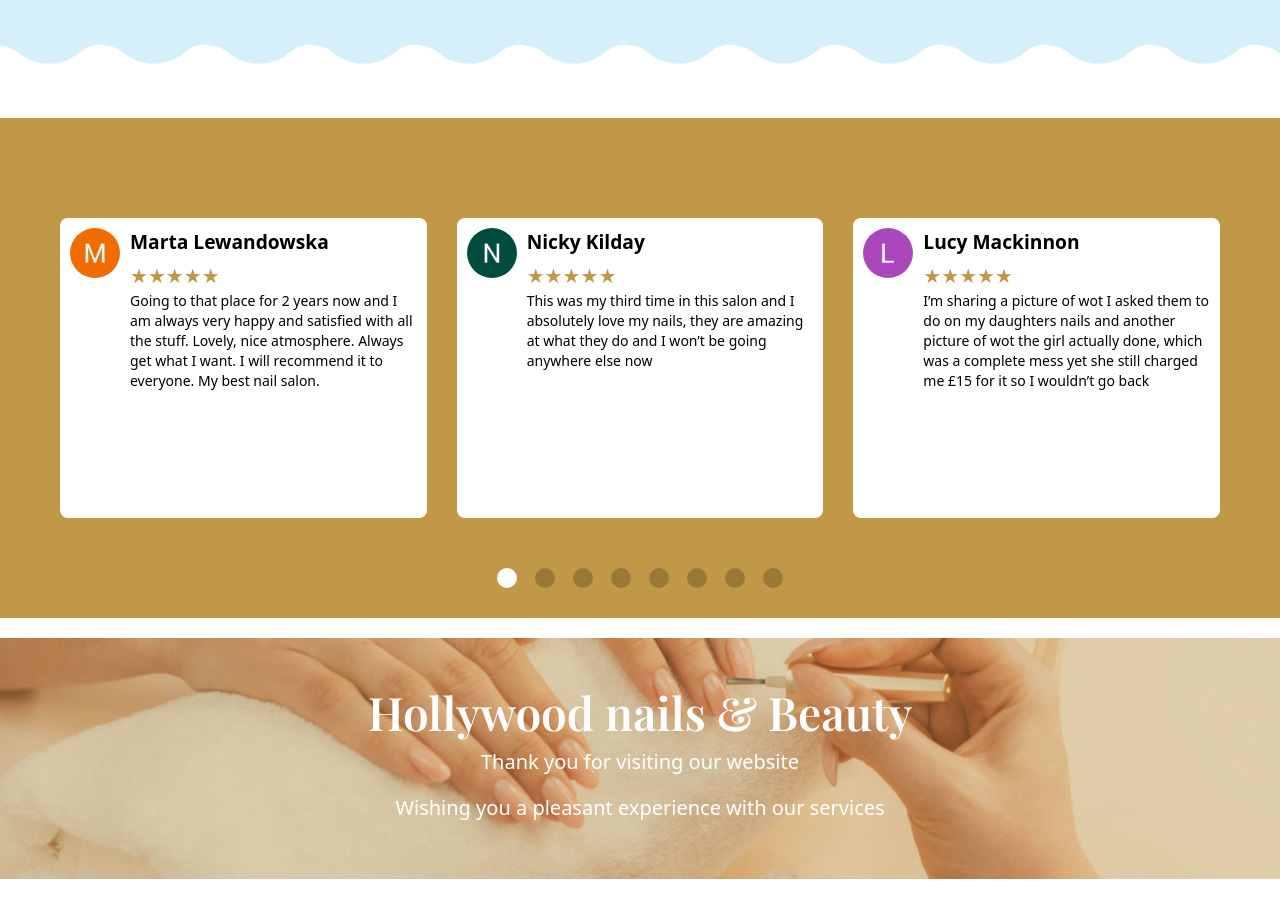
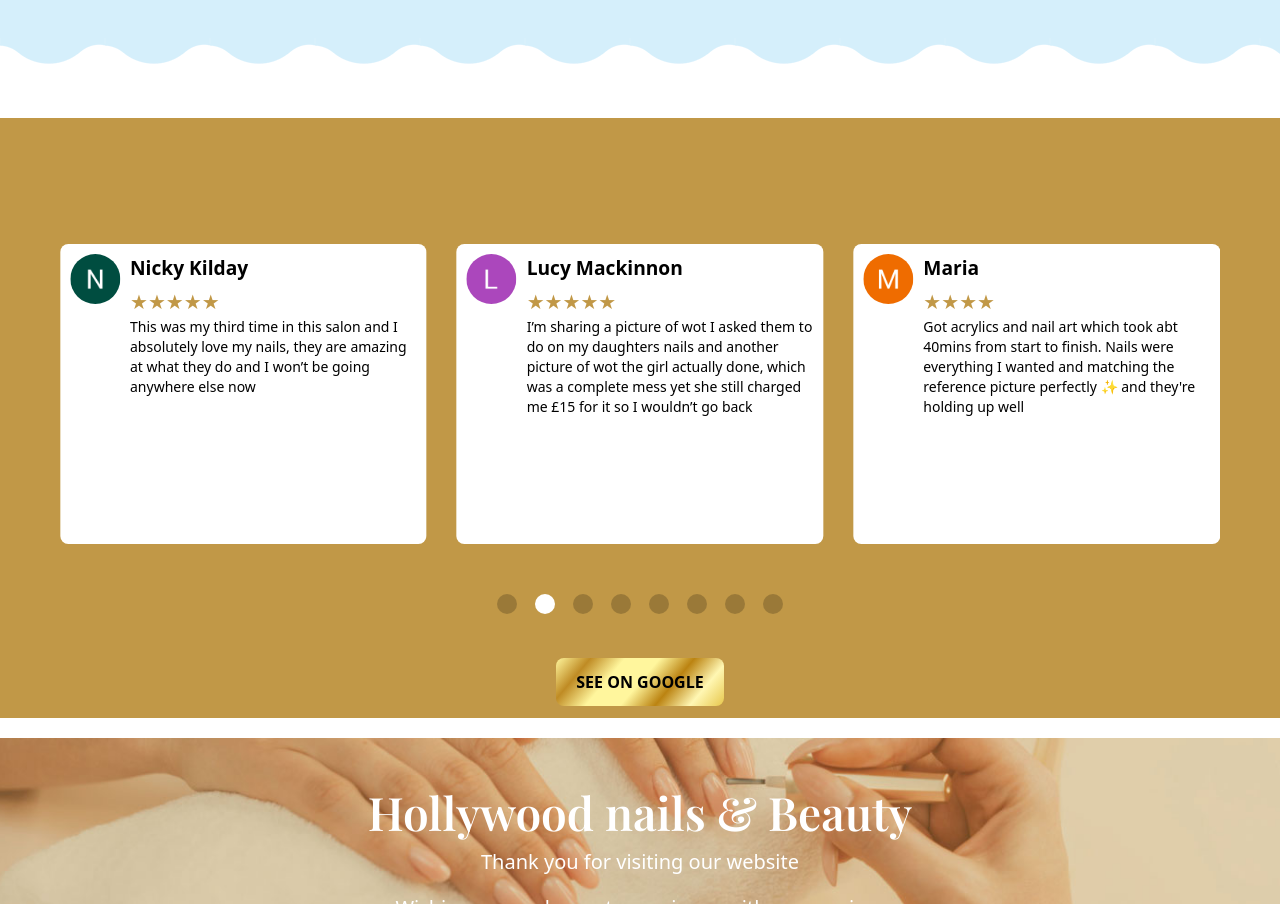
Before and after one commit to kenn0419/nail, a React (Vite) app: page / in a window 1280 px wide. Shown: the part 1896-2800 px from the top of the page. Built offline with nearby package versions, Linux system fonts and the light colour scheme; a web font is replaced by a local one.

Commit message:
eighth commit

```diff
--- a/src/App.jsx
+++ b/src/App.jsx
@@ -2,7 +2,7 @@ import { Route, Routes, useLocation } from "react-router-dom"
 import path from "./utils/path"
 import './App.css'
 import './index.css'
-import { About, Booking, Contact, FormConfirm, Home, PickDate, Public, Service, Team } from "./public"
+import { About, Booking, Contact, FormConfirm, Home, PickDate, Public, Service, Team, Thanks } from "./public"
 import { Bounce, ToastContainer } from "react-toastify"
 import 'react-toastify/dist/ReactToastify.css';
 import { useEffect, useState } from "react"
@@ -26,6 +26,7 @@ function App() {
           <Route path={path.BOOK} element={<Booking />} />
           <Route path={path.PICK_DATE} element={<PickDate />} />
           <Route path={path.CONFIRM} element={<FormConfirm />} />
+          <Route path={path.THANK} element={<Thanks />} />
         </Route>
       </Routes>
       <ToastContainer
--- a/src/components/Feedback.jsx
+++ b/src/components/Feedback.jsx
@@ -1,6 +1,6 @@
 import React from 'react';
 import { Swiper, SwiperSlide } from 'swiper/react';
-import { Navigation, Pagination } from 'swiper/modules';
+import { Navigation, Pagination, Autoplay } from 'swiper/modules';
 import 'swiper/css';
 import 'swiper/css/pagination';
 import 'swiper/css/navigation';
@@ -98,7 +98,11 @@ const Feedback = () => {
                     768: { slidesPerView: 1, spaceBetween: 20 },
                     1024: { slidesPerView: 3, spaceBetween: 30 },
                 }}
-                modules={[Navigation, Pagination]}
+                autoplay={{
+                    delay: 3000,
+                    disableOnInteraction: false,
+                }}
+                modules={[Navigation, Pagination, Autoplay]}
             >
                 {testimonials.map((testimonial, index) => (
                     <SwiperSlide key={index}>
--- a/src/public/FormConfirm.jsx
+++ b/src/public/FormConfirm.jsx
@@ -1,8 +1,11 @@
 import axios from "axios";
 import { useState } from "react";
+import { useNavigate } from "react-router-dom";
 import { toast } from "react-toastify";
+import path from "../utils/path";
 
 const FormConfirm = () => {
+    const navigate = useNavigate();
     const [name, setName] = useState('');
     const [phone, setPhone] = useState('');
     const [email, setEmail] = useState('');
@@ -29,7 +32,8 @@ const FormConfirm = () => {
             });
 
             if (response.data.status === 'success') {
-                toast.success(response.data.message)
+                // toast.success(response.data.message)
+                navigate(`/${path.THANK}`);
             }
         } catch (error) {
             console.error('Error:', error);
--- a/src/public/Home.jsx
+++ b/src/public/Home.jsx
@@ -1,5 +1,6 @@
 import React from 'react'
 import { AboutComponent, Banner, Contact, Feedback, NewLetter, Service } from '../components'
+import { Link } from 'react-router-dom'
 
 const Home = () => {
     return (
@@ -7,8 +8,9 @@ const Home = () => {
             <Banner />
             <AboutComponent showImage={true} />
             <Service />
-            <div className='bg-main h-[500px] flex justify-center items-center'>
+            <div className='bg-main h-[600px] flex flex-col justify-center items-center py-3'>
                 <Feedback />
+                <Link to={`https://www.google.com/maps/place/Hollywood+nails/@55.934233,-3.470223,464m/data=!3m2!1e3!4b1!4m6!3m5!1s0x4887db4a36eafa61:0xcaff735c2ae41d80!8m2!3d55.93423!4d-3.4676481!16s%2Fg%2F11fd5738jg?entry=ttu&g_ep=EgoyMDI0MDkxNi4wIKXMDSoASAFQAw%3D%3D`} className='bg-button px-5 py-3 rounded-lg text-[#000] font-semibold uppercase'>See on Google</Link>
             </div>
             {/* <Contact /> */}
             <NewLetter />
--- a/src/public/Public.jsx
+++ b/src/public/Public.jsx
@@ -58,7 +58,7 @@ const Public = ({ showMenu, setShowMenu }) => {
                     </div>
                 </div>
             )}
-            <div className='fixed top-0 left-0 right-0 bg-[#fff] z-[5] shadow-md'>
+            <div className='fixed top-0 left-0 right-0 bg-[#fff] z-10 shadow-md'>
                 <Header setShowMenu={setShowMenu} />
             </div>
             <div className="w-[100%] mt-[100px]">
--- /dev/null
+++ b/src/public/Thanks.jsx
@@ -0,0 +1,18 @@
+import React from 'react'
+import { Link } from 'react-router-dom'
+import path from '../utils/path'
+
+const Thanks = () => {
+    return (
+        <div className='mt-10 mb-32 flex flex-col items-center gap-10 bg-service bg-center bg-fixed bg-no-repeat h-[500px] relative'>
+            <div className='absolute inset-0 z-1 bg-[#fff] opacity-70'></div>
+            <div className='bg-[#fff] relative z-[5] mt-[100px] flex flex-col justify-center items-center gap-12 w-main mx-auto p-5 shadow-md tablet:w-[100%] phone:w-[100%]'>
+                <h4 className='text-[36px] text-center'>Thank you for booking a service at Hollywood nails & Beauty, we have scheduled an appointment for you. Please pay attention and arrive on time. Thank you very much.</h4>
+                <Link to={`/${path.HOME}`} className='px-6 py-3 bg-main text-[25px]'>Back To Homepage</Link>
+            </div>
+            <div className='mb-[200px]'></div>
+        </div>
+    )
+}
+
+export default Thanks
--- a/src/public/index.js
+++ b/src/public/index.js
@@ -7,3 +7,4 @@ export { default as Booking } from './Booking';
 export { default as PickDate } from './PickDate';
 export { default as FormConfirm } from './FormConfirm';
 export { default as Team } from './Team';
+export { default as Thanks } from './Thanks';
--- a/src/utils/path.js
+++ b/src/utils/path.js
@@ -9,6 +9,7 @@ const path = {
     PICK_DATE: 'pick-date',
     CONFIRM: 'confirm',
     CONTACT: 'contact',
+    THANK: 'thank-you',
     ALL: '*',
 }
 
```
